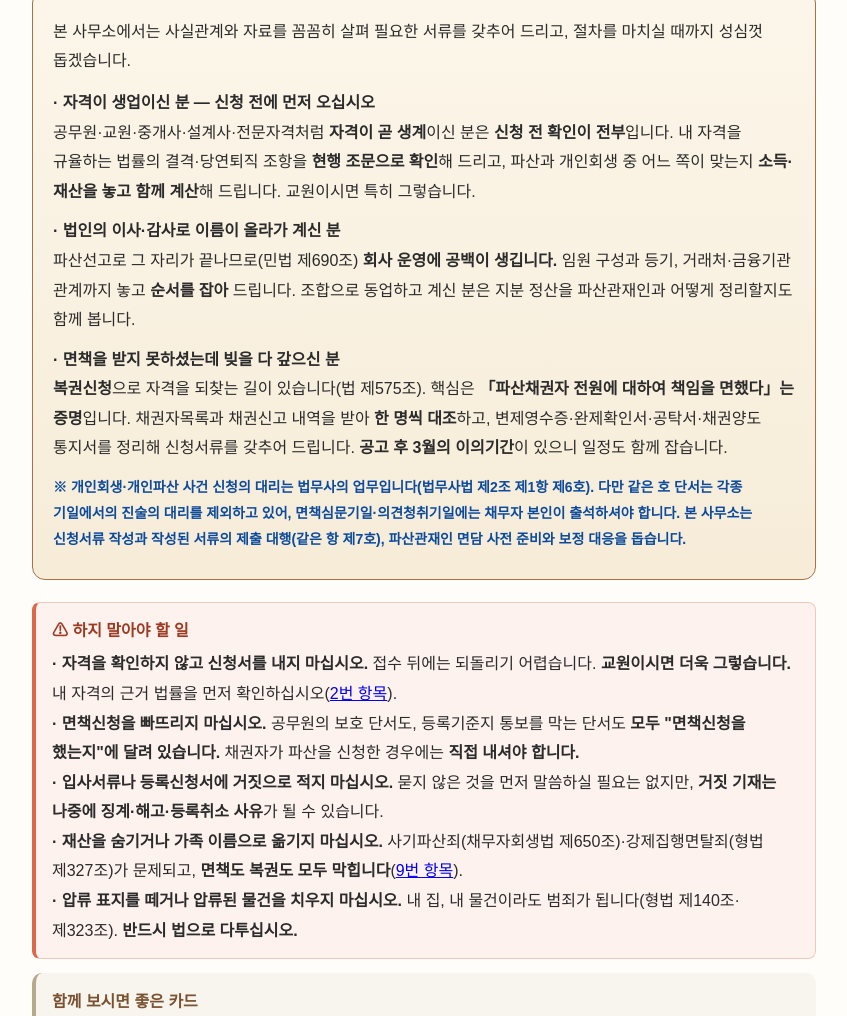
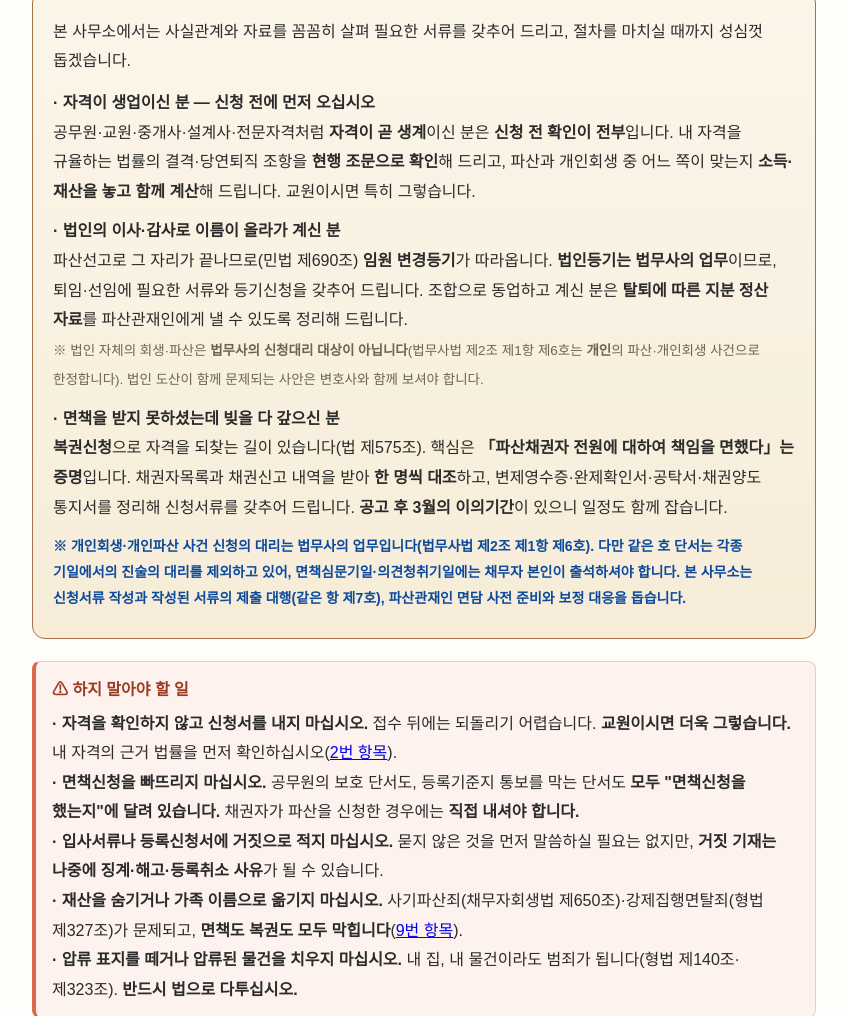
Before and after one commit to rokfbi01-dev/sanlaw, a plain HTML site: page E-9_파산_자격제한_복권.html in a window 1280 px wide. Shown: the part 4264-5280 px from the top of the page, without its empty margins (216-1063 px from the left). Drawn offline with Linux system fonts and the light colour scheme; a web font is replaced by a local one.

Commit message:
Add files via upload

```diff
--- a/E-9_파산_자격제한_복권.html
+++ b/E-9_파산_자격제한_복권.html
@@ -3,8 +3,8 @@
 <head>
 <meta charset="UTF-8">
 <meta name="viewport" content="width=device-width,initial-scale=1">
-<title>[파산 E-8] 면책이 되지 않는 빚도 있나요 — 비면책채권 여덟 가지 | 산 법무사 김재섭</title>
-<meta name="description" content="면책을 받아도 남는 빚이 있습니다. 세금·벌금·양육비·임금, 그리고 가장 많이 걸리는 「악의로 채권자목록에 적지 않은 빚」까지 — 대법원이 보는 기준과 다툼이 생겼을 때 내는 소송을 정리했습니다.">
+<title>[파산 E-9] 파산하면 직장을 잃나요 — 자격제한과 복권 | 산 법무사 김재섭</title>
+<meta name="description" content="파산선고로 자격이 제한되는 직업은 법률이 이름을 적어 둔 것들뿐입니다. 공무원은 기한 내 면책신청을 하면 직을 잃지 않고, 교원은 보호 단서가 없습니다. 신원조회 통보의 단서와 복권까지 조문으로 정리했습니다.">
 <link href="https://fonts.googleapis.com/css2?family=Nanum+Myeongjo:wght@400;700;800&family=Gowun+Batang:wght@400;700&display=swap" rel="stylesheet">
 <link rel="stylesheet" as="style" crossorigin href="https://cdn.jsdelivr.net/gh/orioncactus/pretendard@v1.3.9/dist/web/static/pretendard.min.css" />
 <style>
@@ -706,7 +706,7 @@ details.sec>summary:hover{background:#f2ede3;}
 <div class="hire">
 <p>본 사무소에서는 사실관계와 자료를 꼼꼼히 살펴 필요한 서류를 갖추어 드리고, 절차를 마치실 때까지 성심껏 돕겠습니다.</p>
 <p style="margin-top:12px"><b>· 자격이 생업이신 분 — 신청 전에 먼저 오십시오</b><br>공무원·교원·중개사·설계사·전문자격처럼 <b>자격이 곧 생계</b>이신 분은 <b>신청 전 확인이 전부</b>입니다. 내 자격을 규율하는 법률의 결격·당연퇴직 조항을 <b>현행 조문으로 확인</b>해 드리고, 파산과 개인회생 중 어느 쪽이 맞는지 <b>소득·재산을 놓고 함께 계산</b>해 드립니다. 교원이시면 특히 그렇습니다.</p>
-<p style="margin-top:10px"><b>· 법인의 이사·감사로 이름이 올라가 계신 분</b><br>파산선고로 그 자리가 끝나므로(민법 제690조) <b>회사 운영에 공백이 생깁니다.</b> 임원 구성과 등기, 거래처·금융기관 관계까지 놓고 <b>순서를 잡아</b> 드립니다. 조합으로 동업하고 계신 분은 지분 정산을 파산관재인과 어떻게 정리할지도 함께 봅니다.</p>
+<p style="margin-top:10px"><b>· 법인의 이사·감사로 이름이 올라가 계신 분</b><br>파산선고로 그 자리가 끝나므로(민법 제690조) <b>임원 변경등기</b>가 따라옵니다. <b>법인등기는 법무사의 업무</b>이므로, 퇴임·선임에 필요한 서류와 등기신청을 갖추어 드립니다. 조합으로 동업하고 계신 분은 <b>탈퇴에 따른 지분 정산 자료</b>를 파산관재인에게 낼 수 있도록 정리해 드립니다.<br><span style="font-size:13.5px; color:#6e6353">※ 법인 자체의 회생·파산은 <b>법무사의 신청대리 대상이 아닙니다</b>(법무사법 제2조 제1항 제6호는 <b>개인</b>의 파산·개인회생 사건으로 한정합니다). 법인 도산이 함께 문제되는 사안은 변호사와 함께 보셔야 합니다.</span></p>
 <p style="margin-top:10px"><b>· 면책을 받지 못하셨는데 빚을 다 갚으신 분</b><br><b>복권신청</b>으로 자격을 되찾는 길이 있습니다(법 제575조). 핵심은 <b>「파산채권자 전원에 대하여 책임을 면했다」는 증명</b>입니다. 채권자목록과 채권신고 내역을 받아 <b>한 명씩 대조</b>하고, 변제영수증·완제확인서·공탁서·채권양도 통지서를 정리해 신청서류를 갖추어 드립니다. <b>공고 후 3월의 이의기간</b>이 있으니 일정도 함께 잡습니다.</p>
 <p style="margin-top:12px; font-size:14px; color:#0b4a9c; font-weight:600;">※ <b>개인회생·개인파산 사건 신청의 대리는 법무사의 업무</b>입니다(법무사법 제2조 제1항 제6호). 다만 같은 호 단서는 <b>각종 기일에서의 진술의 대리를 제외</b>하고 있어, <b>면책심문기일·의견청취기일에는 채무자 본인이 출석하셔야 합니다.</b> 본 사무소는 신청서류 작성과 <b>작성된 서류의 제출 대행</b>(같은 항 제7호), 파산관재인 면담 사전 준비와 보정 대응을 돕습니다.</p>
 </div>
```
